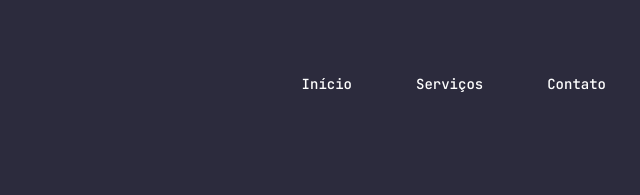
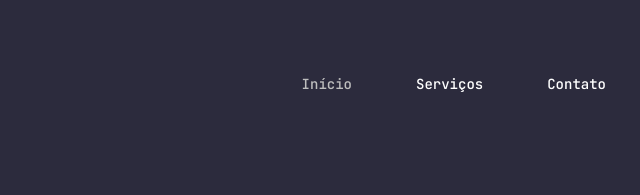
Before and after one commit to alexpacheli/explorer-04, a plain HTML site: page index.html in a window 1280 px wide. In both pictures the pointer is over the link "Início". Shown: the top 195 px of the page, 580-1220 px from the left. Drawn offline with nearby package versions, Linux system fonts and the light colour scheme.

Commit message:
aplicado hover nos links da nav

```diff
--- a/style.css
+++ b/style.css
@@ -34,6 +34,10 @@ ul {
 ul li {
   font-size: 14px;
   line-height: 28px;
+}
+
+ul li a:hover {
+  color: #bebebe;
 }
 
 main {
```
